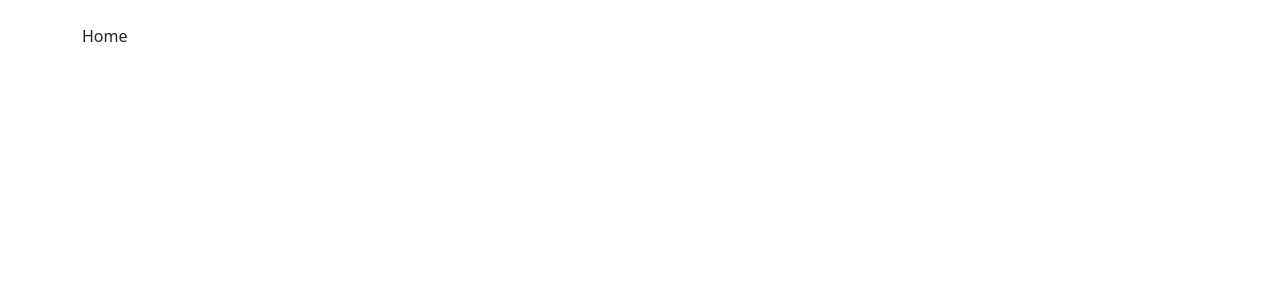
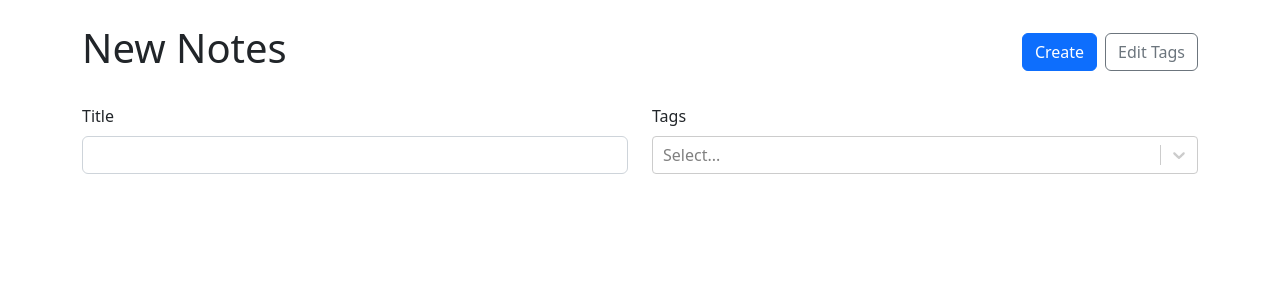
Before and after one commit to DavonHB/ReactTS-Note-Taking, a React (Vite) app: page / in a window 1280 px wide. Shown: the top 300 px of the page. Built offline with nearby package versions, Linux system fonts and the light colour scheme.

Commit message:
NoteList home page display and functionality

```diff
--- a/src/App.tsx
+++ b/src/App.tsx
@@ -5,6 +5,7 @@
 import { NewNote } from './NewNote'
 import { useLocalStorage } from './useLocalStorage'
 import { v4 as uuidV4 } from 'uuid'
+import  { NoteList } from './NoteList'
 
 // Note data with an id attached
 export type Note = {
@@ -63,7 +64,7 @@
     <Container className='my-4'>
     <Routes>
       <Route path='*'  element={<Navigate to='/' />} />
-      <Route path='/' element={<div>Home</div>} />
+      <Route path='/' element={<NoteList notes={notesWithTags} availableTags={tags}/>} />
       <Route path='/new' element={<NewNote onSubmit={onCreateNote} onAddTag={addTag} availableTags={tags}/>} />
       <Route  path='/:id'>
         <Route index element={<h1>Show</h1>} />
--- /dev/null
+++ b/src/NoteList.module.css
@@ -0,0 +1,9 @@
+.card {
+    transition: translate ease-in-out 100ms, box-shadow ease-in-out 100ms
+}
+
+.card:hover,
+.card:focus {
+    translate: 0 -5px;
+    box-shadow: 0 5px 8px 0 rgba(0, 0, 0, 0.2)
+}
--- /dev/null
+++ b/src/NoteList.tsx
@@ -0,0 +1,111 @@
+import { useState, useMemo } from 'react'
+import { Row, Col, Stack, Button, Form, Card, Badge } from 'react-bootstrap'
+import { Link } from 'react-router-dom'
+import ReactSelect from 'react-select'
+import { Tag } from './App'
+import styles from './NoteList.module.css'
+
+type NoteListProps = {
+    availableTags: Tag[]
+    notes: SimplifiedNote[]
+}
+
+type SimplifiedNote = {
+    tags: Tag[]
+    title: string
+    id: string
+}
+
+export function NoteList({ availableTags, notes }: NoteListProps) {
+    const [selectedTags, setSelectedTags] = useState<Tag[]>([])
+    const [title, setTitle] = useState('')
+
+    const filteredNotes = useMemo(() => {
+        return notes.filter(note => {
+            // If title is blank, dont do anything, otherwise check if the filtered note has the filtered title that matches
+            return (title === '' || note.title.toLowerCase().includes(title.toLowerCase())) &&
+            // Run the same check on the filtered tag
+            (selectedTags.length === 0 ||
+                // loop through selected tags and make sure every single one returns true for the check passed in every() function
+                // the check is checking to see if the note contains the tag or tags we are looping through
+                selectedTags.every(tag => note.tags.some(noteTag => noteTag.id === tag.id)))
+        })
+    }, [title, selectedTags, notes])
+
+    return (
+    <>
+    <Row className='align-items-center mb-4'>
+        <Col><h1>New Notes</h1></Col>
+        <Col xs='auto'>
+            <Stack gap={2} direction='horizontal'>
+                <Link to='/new'>
+                    <Button variant='primary'>Create</Button>
+                </Link>
+                <Button variant='outline-secondary'>Edit Tags</Button>
+            </Stack>
+        </Col>
+    </Row>
+    <Form>
+        <Row className='mb-4'>
+            <Col>
+                <Form.Group controlId='title'>
+                    <Form.Label>Title</Form.Label>
+                    <Form.Control
+                        type='text'
+                        value={title}
+                        onChange={e => setTitle(e.target.value)}
+                    />
+                </Form.Group>
+            </Col>
+            <Col>
+            <Form.Group controlId='tags'>
+                        <Form.Label>Tags</Form.Label>
+                        {/* Mapping selected tags to a brand new value, CreatableReactSelect expects a label and id */}
+                        <ReactSelect
+                            value={selectedTags.map(tag => {
+                                return { label: tag.label, value: tag.id}
+                            })}
+                            options={availableTags.map(tag => {
+                                return { label: tag.label, value: tag.id}
+                            })}
+                            // Converting from a label and a value to a label and an id
+                            // This is the type we are storing, not the type CreatableReactSelect expects
+                            onChange={tags => {
+                                setSelectedTags(tags.map(tag => {
+                                    return { label: tag.label, id: tag.value }
+                                }))
+                            }} isMulti
+                        />
+                    </Form.Group>
+            </Col>
+        </Row>
+    </Form>
+    <Row xs={1} sm={2} lg={3} xl={4} className='g-3'>
+        {filteredNotes.map(note => (
+            <Col key={note.id}>
+                <NoteCard id={note.id} title={note.title} tags={note.tags} />
+            </Col>
+        ))}
+    </Row>
+    </>
+    )
+}
+
+function NoteCard({ id, title, tags }: SimplifiedNote) {
+    return (
+    <Card as={Link} to={`/${id}`} className={`h-100 text-reset text-decoration-none ${styles.card}`}>
+        <Card.Body>
+            <Stack gap={2} className='align-items-center justify-content-center h-100'>
+                <span className='fs-5'>{title}</span>
+                {tags.length > 0 && (
+                    <Stack gap={1} direction='horizontal' className='justify-content-center flex-wrap'>
+                        {tags.map(tag => (
+                            <Badge  className='text-truncate' key={tag.id}>{tag.label}</Badge>
+                        ))}
+                    </Stack>
+                )}
+            </Stack>
+        </Card.Body>
+    </Card>
+    )
+}
```
